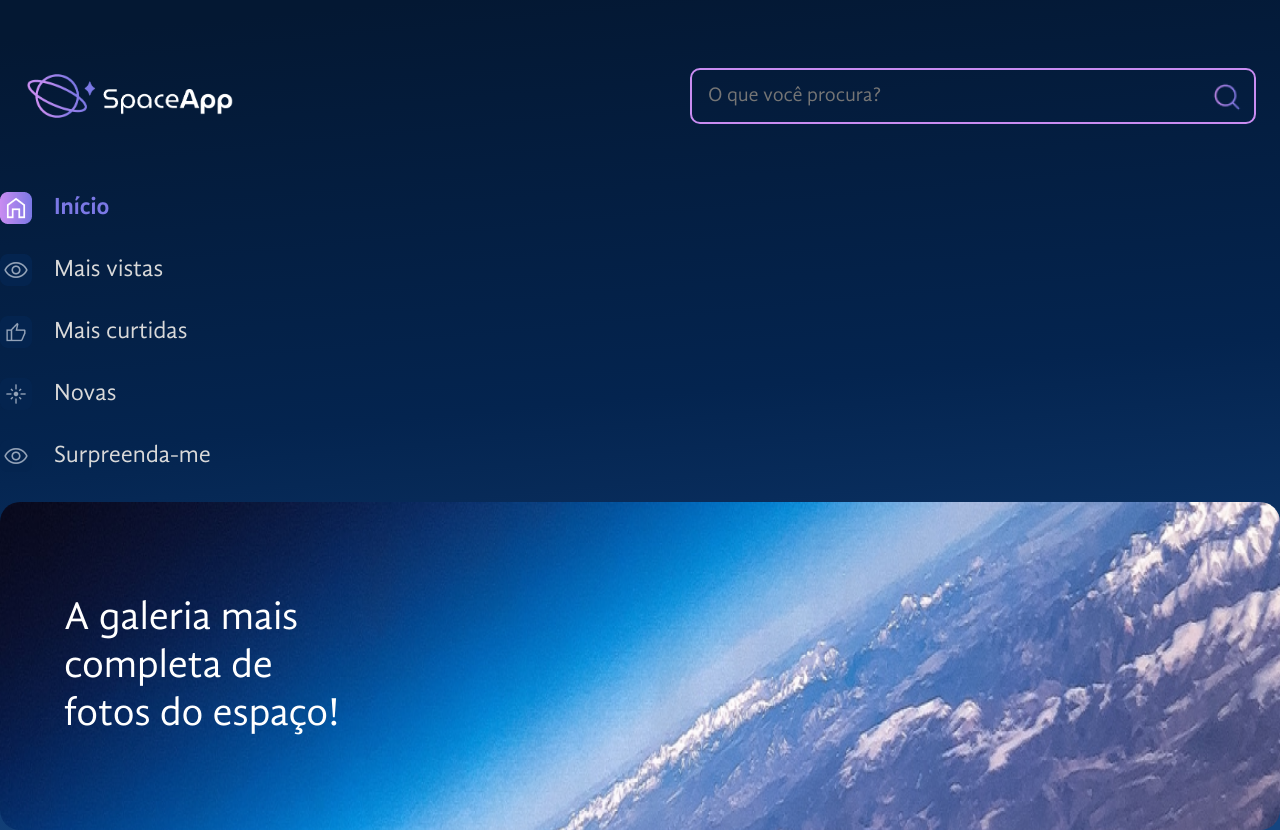
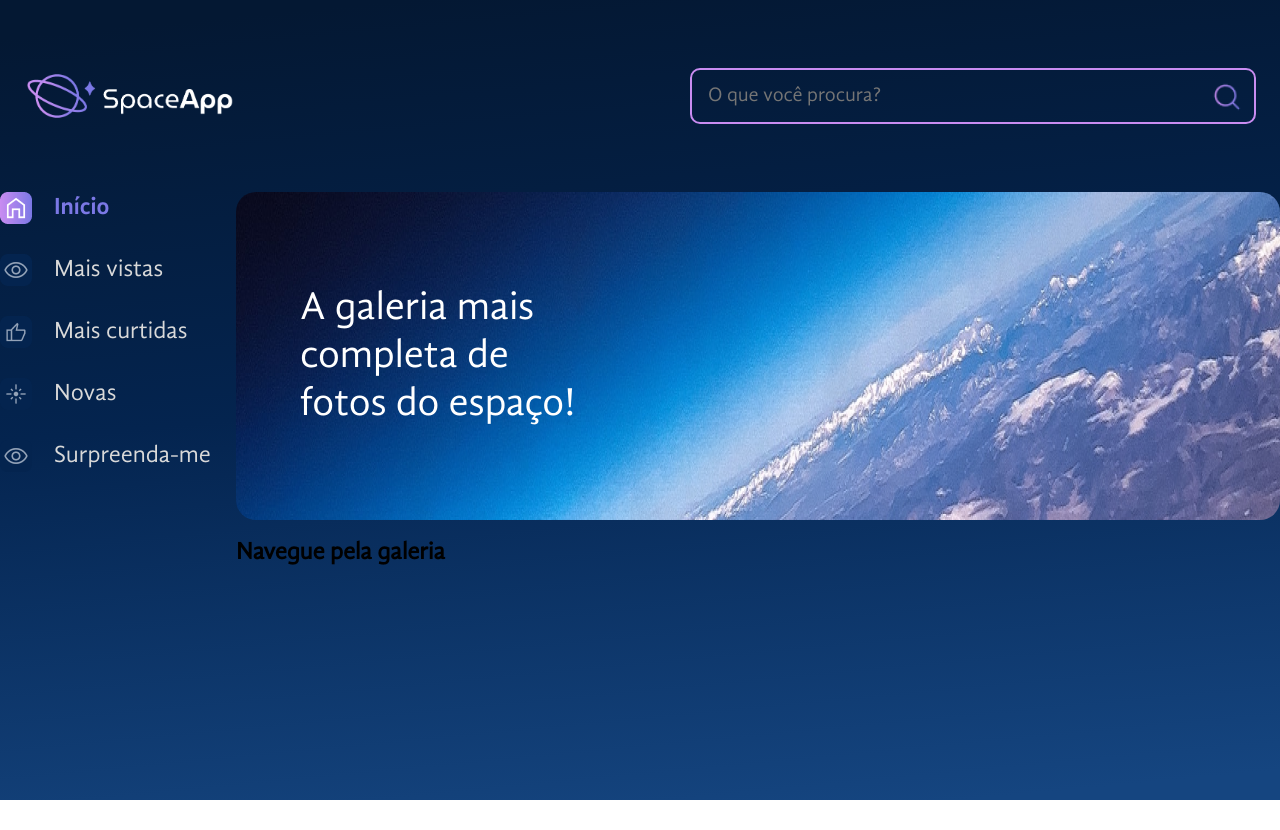
Before and after one commit to davidtpires/space-app, a React (Vite) app: page / in a window 1280 px wide. After the commit the page ends 800 px from the top, so only its background shows below. Built offline with nearby package versions, Linux system fonts and the light colour scheme.

Commit message:
Montando o layout desktop

```diff
--- a/src/App.jsx
+++ b/src/App.jsx
@@ -1,31 +1,58 @@
-import styled from "styled-components"
-import EstilosGlobais from "./componentes/EstilosGlobais"
-import Cabecalho from "./componentes/Cabecalho"
-import BarraLateral from "./componentes/BarraLateral"
-import Banner from "./componentes/Banner"
-import bannerBackground from './assets/banner.png'
+import styled from "styled-components";
+import EstilosGlobais from "./componentes/EstilosGlobais";
+import Cabecalho from "./componentes/Cabecalho";
+import BarraLateral from "./componentes/BarraLateral";
+import Banner from "./componentes/Banner";
+import bannerBackground from "./assets/banner.png";
+import Galeria from "./componentes/Galeria";
 
 const FundoGradiente = styled.div`
-  background: linear-gradient(174.61deg, #041833 4.16%, #04244F 48%, #154580 96.76%);
+  background: linear-gradient(
+    174.61deg,
+    #041833 4.16%,
+    #04244f 48%,
+    #154580 96.76%
+  );
   width: 100%;
   min-height: 100vh;
-`
+`;
+
+const AppContainer = styled.div`
+  width: 1440px;
+  margin: 0 auto;
+  max-width: 100%;
+`;
+
+const MainContainer = styled.main`
+  display: flex;
+  gap: 24px;
+`;
+
+const ConteudoGalaria = styled.section`
+  display: flex;
+  flex-direction: column;
+  flex-grow: 1;
+`;
 
 function App() {
-
-
   return (
     <FundoGradiente>
       <EstilosGlobais />
-      <Cabecalho />
-      <BarraLateral />
-      <Banner
+      <AppContainer>
+        <Cabecalho />
+        <MainContainer>
+          <BarraLateral />
+          <ConteudoGalaria>
+            <Banner
               texto="A galeria mais completa de fotos do espaço!"
               backgroundImage={bannerBackground}
             />
-
+            <Galeria />
+          </ConteudoGalaria>
+        </MainContainer>
+      </AppContainer>
     </FundoGradiente>
-  )
+  );
 }
 
-export default App
+export default App;
--- /dev/null
+++ b/src/componentes/Galeria/index.jsx
@@ -0,0 +1,7 @@
+const Galeria = () => {
+    return (
+        <h2>Navegue pela galeria</h2>
+    )
+}
+
+export default Galeria;
```
